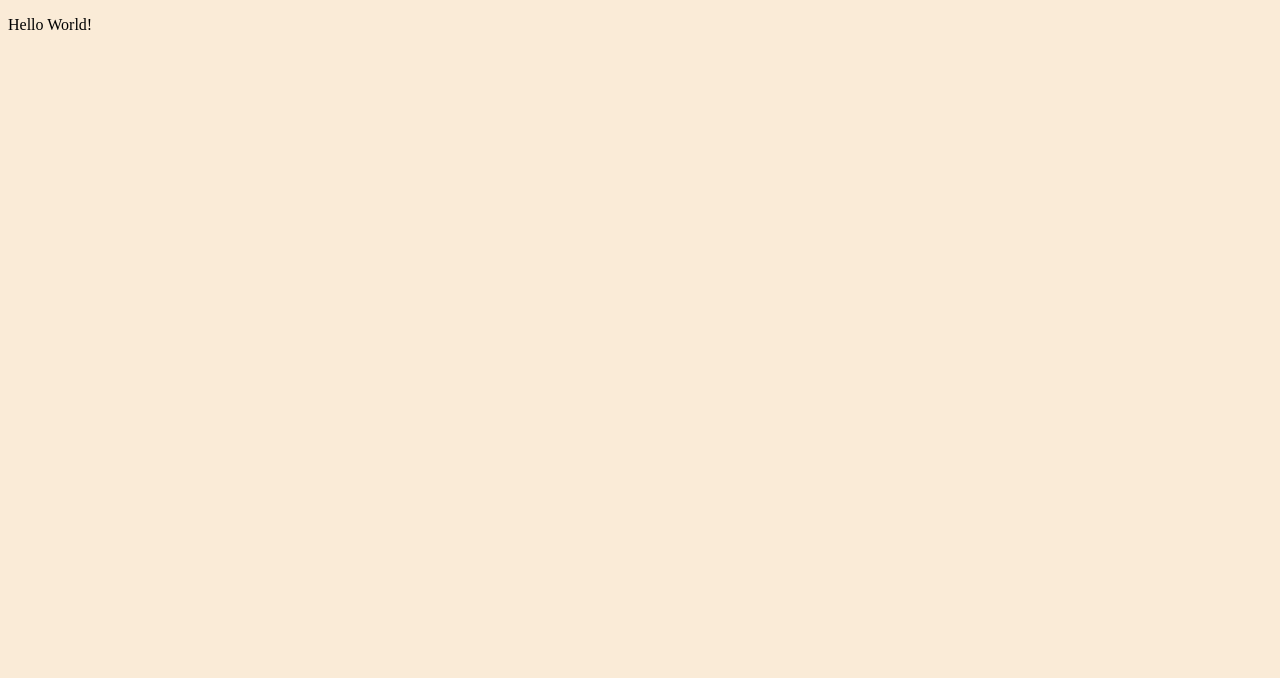
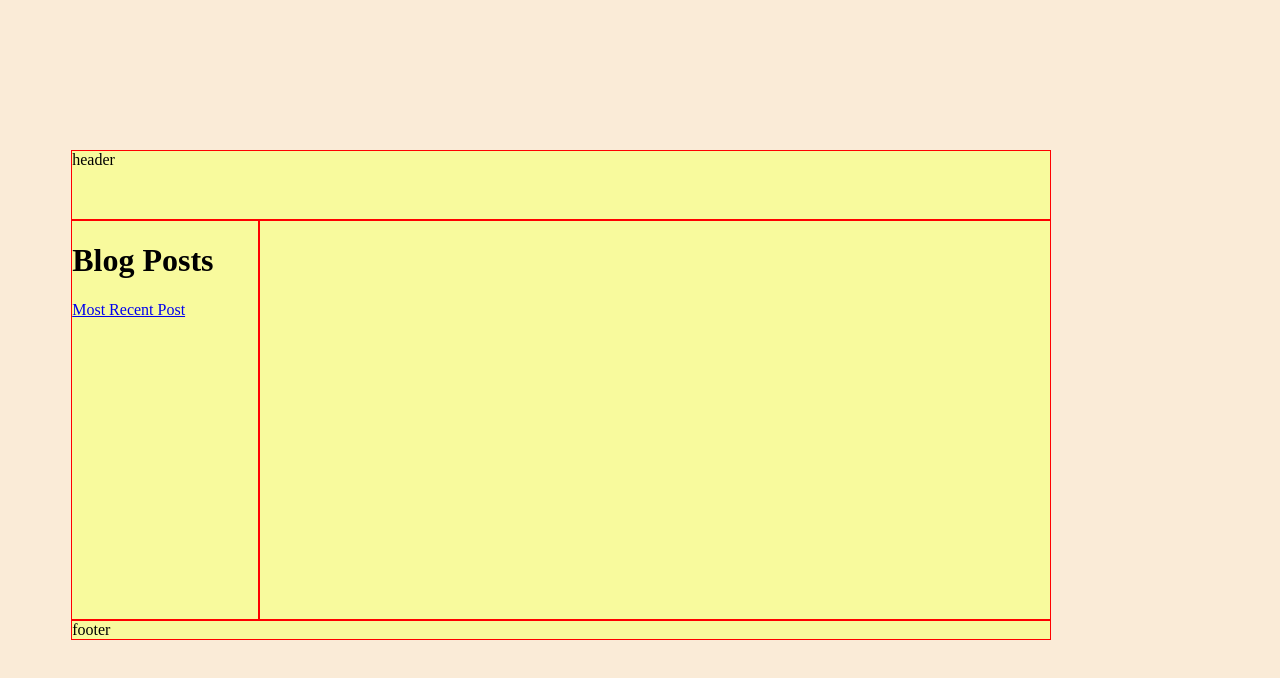
Before and after one commit to thebreadishard/personal-blog-website, a plain HTML site: page index.html in a window 1280 px wide. Drawn offline with Linux system fonts and the light colour scheme.

Commit message:
style.css

```diff
--- a/index.html
+++ b/index.html
@@ -7,6 +7,13 @@
         <link rel="stylesheet" href="style.css">
     </head>
     <body>
-        <p>Hello World!</p>
+    <div class="container">
+        <div class="header box">
+            header
+        </div>
+        <div class="sidebar box"><h1>Blog Posts</h1><a href="post.html">Most Recent Post</a></div>
+        <div class="content box"></div>
+        <div class="footer box">footer</div>
+    </div>
     </body>
 </html>
--- a/style.css
+++ b/style.css
@@ -16,3 +16,24 @@ body {
     "sd sd main main main main main"
     "ft ft ft ft ft ft ft";
 }
+
+.box {
+    border: 1px solid red;
+    background: #F8FA9D;
+}
+
+.header {
+    grid-area: hd;
+}
+
+.footer {
+    grid-area: ft;
+}
+
+.sidebar {
+    grid-area: sd;
+}
+
+.content {
+    grid-area: main;
+}
```
